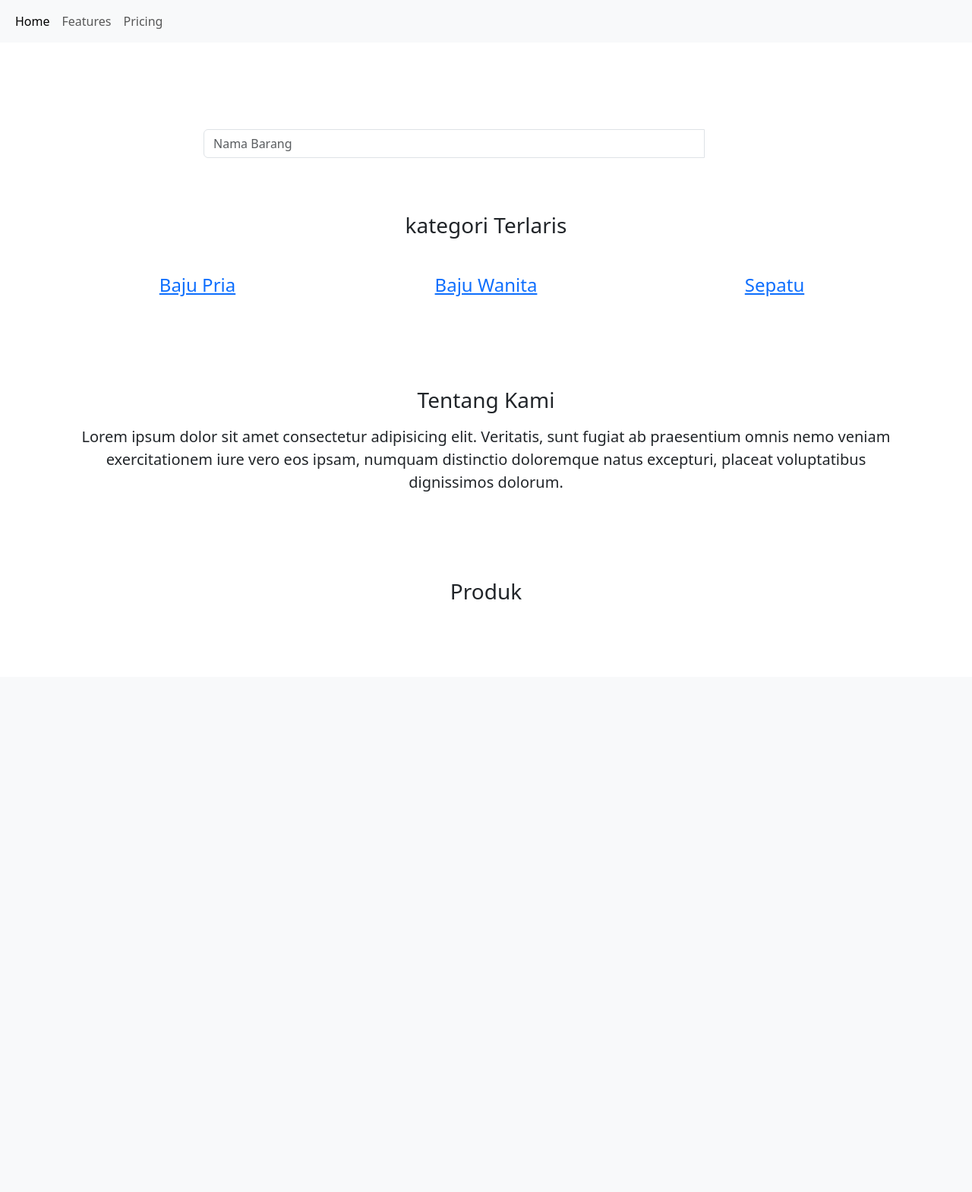
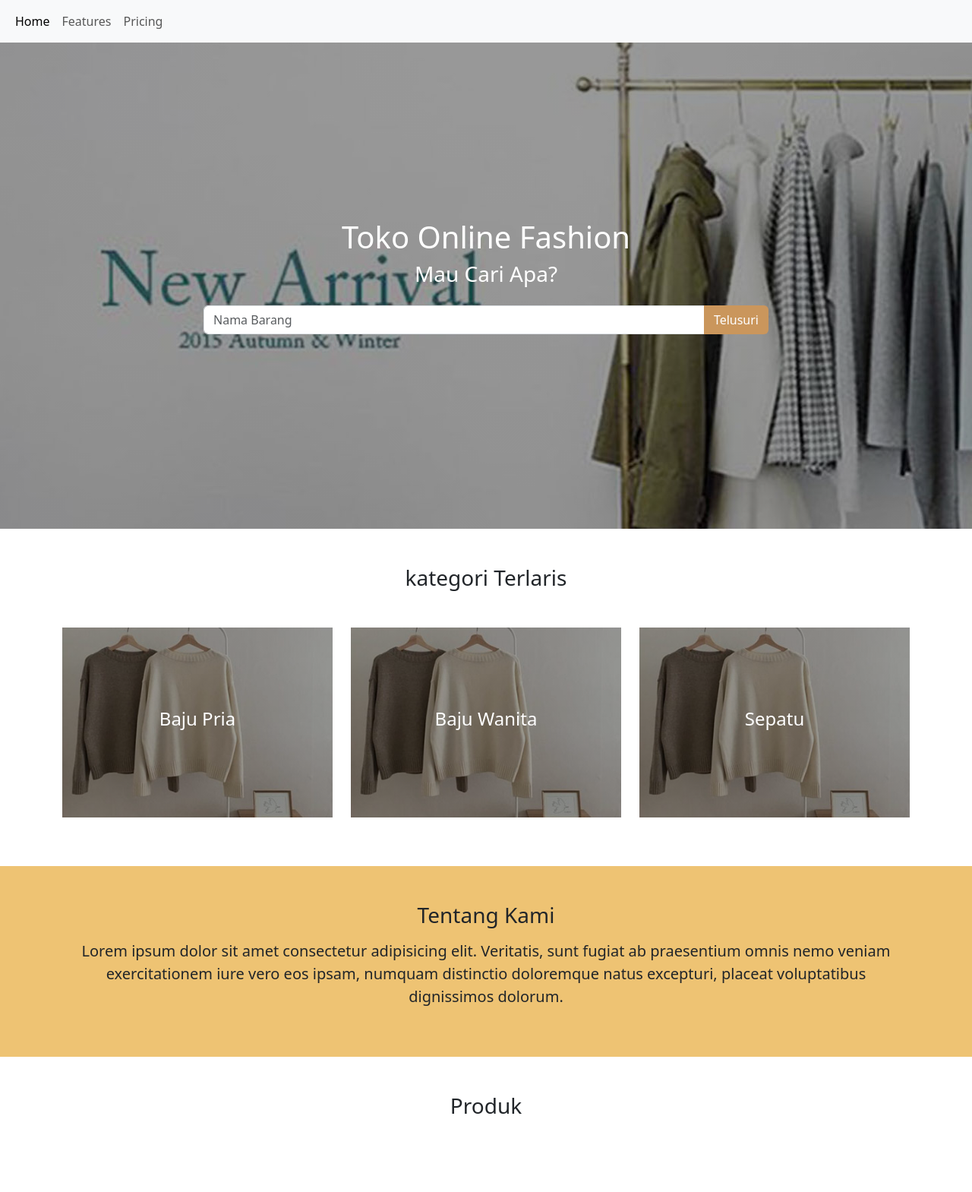
Before and after one commit to danipratamaPPLG/Projek, a PHP site: page / in a window 1280 px wide. Shown: the whole page at 76% size. Before the commit the page ends 789 px from the top, so only its background shows below. Run offline with PHP 8.4, Linux system fonts and the light colour scheme; data that the repository does not hold is empty; some libraries are stand-ins or nearby versions.

Commit message:
style index

```diff
--- /dev/null
+++ b/css/style.css
@@ -0,0 +1,59 @@
+.warna1 {
+  background-color: #876445;
+}
+
+.warna2 {
+  background-color: #ca965c;
+}
+
+.warna3 {
+  background-color: #eec373;
+}
+
+.warna4 {
+  background-color: #f4dfba;
+}
+
+.banner {
+  height: 80vh;
+  background: linear-gradient(rgba(0, 0, 0, 0.4), rgba(0, 0, 0, 0.4)),
+    url(../image/banner.jpg) no-repeat;
+}
+
+.highlighted-kategori {
+  height: 250px;
+}
+
+.highlighted-kategori a {
+  text-decoration: none;
+  color: white;
+}
+
+.highlighted-kategori :hover {
+  color: #ca965c;
+}
+
+.kategori-baju-pria {
+  background: linear-gradient(rgba(0, 0, 0, 0.4), rgba(0, 0, 0, 0.4)),
+    url(../image/highlighted.jpg);
+  background-size: cover;
+  background-position: center;
+}
+
+.kategori-baju-wanita {
+  background: linear-gradient(rgba(0, 0, 0, 0.4), rgba(0, 0, 0, 0.4)),
+    url(../image/highlighted.jpg);
+  background-size: cover;
+  background-position: center;
+}
+
+.kategori-sepatu {
+  background: linear-gradient(rgba(0, 0, 0, 0.4), rgba(0, 0, 0, 0.4)),
+    url(../image/highlighted.jpg);
+  background-size: cover;
+  background-position: center;
+}
+
+.text-harga {
+  font-size: 20px;
+}
--- a/index.php
+++ b/index.php
@@ -1,8 +1,8 @@
 <!-- baru sampai bagian ambil data produk dari database -->
 
 <?php
-    // require "koneksi.php";
-    // $queryProduk = mysqli_query($con, "SELECT id, nama, harga, foto, detail FROM produk LIMIT 6");
+    require "koneksi.php";
+    $queryProduk = mysqli_query($con, "SELECT id, nama, harga, foto, detail FROM produk LIMIT 6");
 ?>
 
 <!DOCTYPE html>
@@ -10,9 +10,8 @@
 <head>
     <meta charset="UTF-8">
     <meta name="viewport" content="width=device-width, initial-scale=1.0">
-    <title>Toko Online | Home</title>
+    <title>Peojek onlineshop | Home</title>
     <link rel="stylesheet" href="bootstrap/css/bootstrap.min.css">
-    <link href="https://cdn.jsdelivr.net/npm/bootstrap@5.3.2/dist/css/bootstrap.min.css" rel="stylesheet" integrity="sha384-T3c6CoIi6uLrA9TneNEoa7RxnatzjcDSCmG1MXxSR1GAsXEV/Dwwykc2MPK8M2HN" crossorigin="anonymous">
     <link rel="stylesheet" href="fontawesome/css/all.min.css">
     <link rel="stylesheet" href="css/style.css">
 </head>
```
Also changed, not shown: style.css (deleted).
